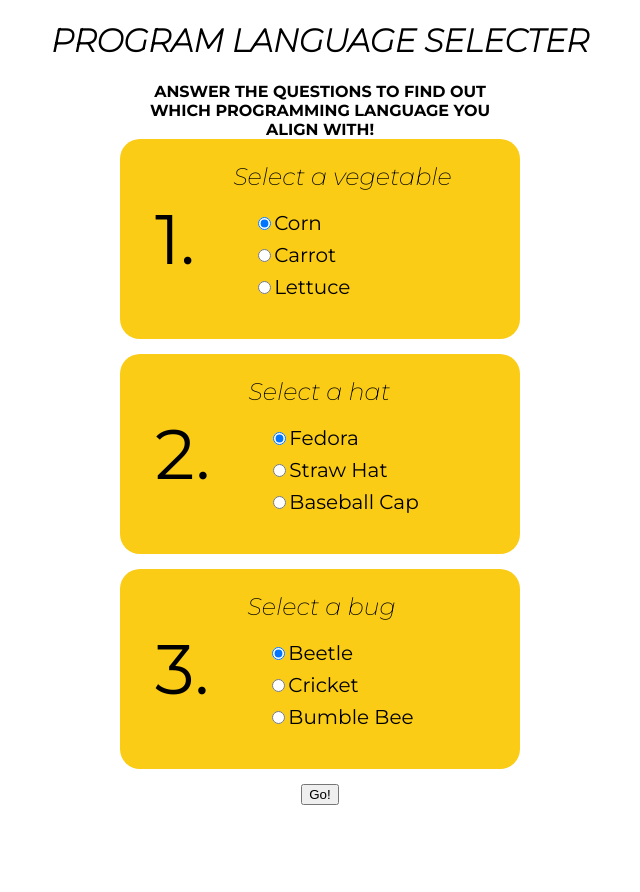
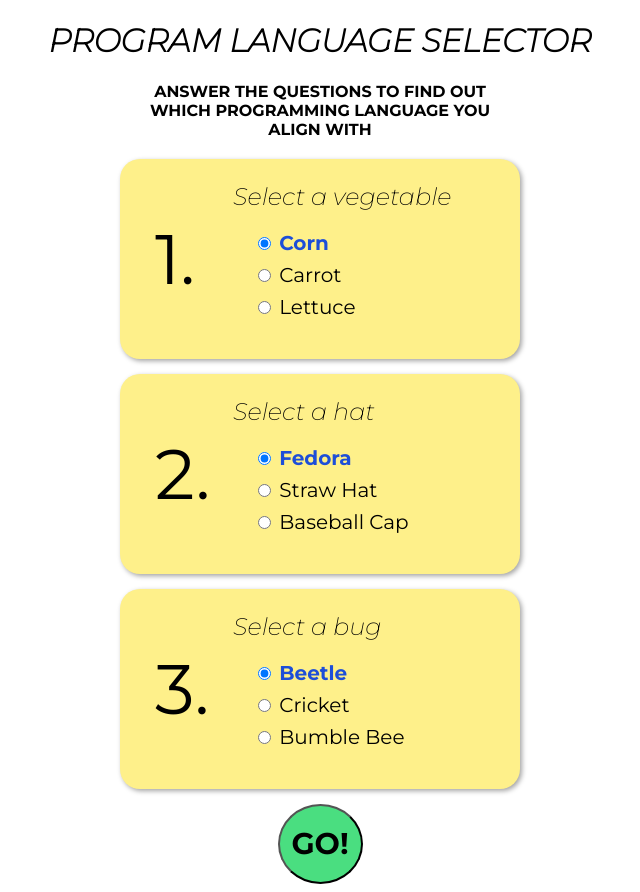
Before and after one commit to emmalgs/program-language-suggester, a plain HTML site: page index.html in a window 1280 px wide. Shown: the whole page, without its empty margins (320-960 px from the left). Before the commit the page ends 813 px from the top, so only its background shows below. Drawn offline with Linux system fonts and the light colour scheme; a web font is replaced by a local one.

Commit message:
create pop up box for resutls, class for overlay when pop up appears

```diff
--- a/css/styles.css
+++ b/css/styles.css
@@ -5,8 +5,9 @@
 }
 
 :root {
-    --main-color: #312e81;
-    --highlight-color: #facc15;
+    --main-color: black;
+    --main-highlight: #1d4ed8;
+    --highlight-color: #fef08a;
     --neutral-color: #a3a3a3;
     --highlight-color2: #4ade80;
     --font: Montserrat, Helvetica, sans-serif;
@@ -14,6 +15,16 @@
 
 body {
     font-family: var(--font);
+    color: var(--main-color);
+}
+
+#overlay {
+    z-index: -1;
+}
+
+.behind {
+    background-color: var(--neutral-color);
+    opacity: 50%;
 }
 
 h1 {
@@ -27,6 +38,7 @@ h4 {
     text-align: center;
     width: 350px;
     margin: auto;
+    margin-bottom: 20px;
 }
 
 form {
@@ -34,6 +46,7 @@ form {
     flex-direction: column;
     gap: 15px;
     align-items: center;
+    z-index: -1;
 }
 
 .question {
@@ -45,12 +58,14 @@ form {
     background-color: var(--highlight-color);
     padding: 15px;
     border-radius: 20px;
+    box-shadow: 2px 2px 5px var(--neutral-color);
 }
 
 .q-num {
     font-size: 70px;
     padding: 20px;
     align-self: center;
+    width: 80px;
 }
 
 .q-title {
@@ -71,16 +86,47 @@ form {
     padding: 8px;
     margin: 8px;
     font-size: 20px;
+    align-self: flex-start
 }
 
-label {
+.option {
     padding: 4px;
 }
 
-input[type='radio']:checked {
+input[type='radio']:checked+label {
+    color: var(--main-highlight);
+    font-weight:bold;
+}
+
+button {
+    background-color: var(--highlight-color2);
+    font-size: 30px;
+    font-family: var(--font);
+    font-weight: bold;
+    height: 80px;
+    width: 85px;
+    border-radius: 50%;
+    text-align: center;
+    text-transform: uppercase;
+    padding: 8px;
+}
+
+button:hover {
+    background-color: var(--main-highlight);
     color: var(--highlight-color2)
 }
 
 .hidden {
     display: none;
 }
+
+#results {
+    background-color: var(--highlight-color2);
+    width: 400px;
+    height: 400px;
+    padding: 15px;
+    z-index: 1;
+    position: fixed;
+    top: 30%;
+    left: 35%;
+}
--- a/index.html
+++ b/index.html
@@ -6,26 +6,31 @@
     <meta charset="UTF-8">
     <meta http-equiv="X-UA-Compatible" content="IE=edge">
     <meta name="viewport" content="width=device-width, initial-scale=1.0">
-    <title>Progam Language Selecter</title>
+    <title>Progam Language Selector</title>
 </head>
 <body>
-    <h1>Program Language Selecter</h1>
-    <h4>Answer the questions to find out which programming language you align with!</h4>
+    <!-- <div id="overlay" class="behind"> -->
+    <h1>Program Language Selector</h1>
+    <h4>Answer the questions to find out which programming language you align with</h4>
     <form>
         <div class="question q1">
             <div class="q-num">1.</div>
             <div class="q-body">
                 <div class="q-title">Select a vegetable</div>
                 <div class="options">
-                    <label for="corn">
-                        <input type="radio" name="veg" id="corn" value="corn" checked>Corn
+                    <div class="option">
+                        <input type="radio" name="veg" id="corn" value="corn" checked>
+                        <label for="corn">Corn</label>
+                    </div>
+                    <div class="option">
+                        <input type="radio" name="veg" id="carrot" value="carrot">
+                        <label for="carrot">Carrot</label>
+                    </div>
+                    <div class="option">
+                        <input type="radio" name="veg" id="lettuce" value="lettuce">
+                        <label for="lettuce">Lettuce</label>
                     </label>
-                    <label for="carrot">
-                        <input type="radio" name="veg" id="carrot" value="carrot">Carrot
-                    </label>
-                    <label for="lettuce">
-                        <input type="radio" name="veg" id="lettuce" value="lettuce">Lettuce
-                    </label>
+                    </div>
                 </div>
             </div>
         </div>
@@ -34,15 +39,18 @@
             <div class="q-body">
             <div class="q-title">Select a hat</div>
             <div class="options">
-                    <label for="fedora">
-                        <input type="radio" name="hat" id="fedora" value="fedora" checked>Fedora
-                    </label>
-                    <label for="straw-hat">
-                        <input type="radio" name="hat" id="straw-hat" value="straw-hat">Straw Hat
-                    </label>
-                    <label for="cap">
-                        <input type="radio" name="hat" id="cap" value="cap">Baseball Cap
-                    </label>
+                <div class="option">
+                    <input type="radio" name="hat" id="fedora" value="fedora" checked>
+                    <label for="fedora">Fedora</label>
+                </div>
+                <div class="option">
+                    <input type="radio" name="hat" id="straw-hat" value="straw-hat">
+                    <label for="straw-hat">Straw Hat</label>
+                </div>
+                <div class="option">
+                    <input type="radio" name="hat" id="cap" value="cap">
+                    <label for="cap">Baseball Cap</label>
+                </div>
                 </div>
             </div>
         </div>
@@ -51,19 +59,24 @@
             <div class="q-body">
                 <div class="q-title">Select a bug</div>
                 <div class="options">
-                    <label for="beetle">
-                        <input type="radio" name="bug" id="beetle" value="beetle" checked>Beetle
-                    </label>
-                    <label for="cricket">
-                        <input type="radio" name="bug" id="cricket" value="cricket">Cricket
-                    </label><label for="bee">
-                        <input type="radio" name="bug" id="bee" value="bee">Bumble Bee
-                    </label>
+                    <div class="option">
+                        <input type="radio" name="bug" id="beetle" value="beetle" checked>
+                        <label for="beetle">Beetle</label>
+                    </div>
+                    <div class="option">
+                        <input type="radio" name="bug" id="cricket" value="cricket">
+                        <label for="cricket">Cricket</label>
+                    </div>
+                    <div class="option">
+                        <input type="radio" name="bug" id="bee" value="bee">
+                        <label for="bee">Bumble Bee</label>
+                    </div>
                 </div>
             </div>
         </div>
         <button type="submit">Go!</button>
     </form>
+    </div>
     <div id="results" class="hidden">
         <h2>You're next language is:</h2>
         <h3><span id="lang"></span></h3>
```
